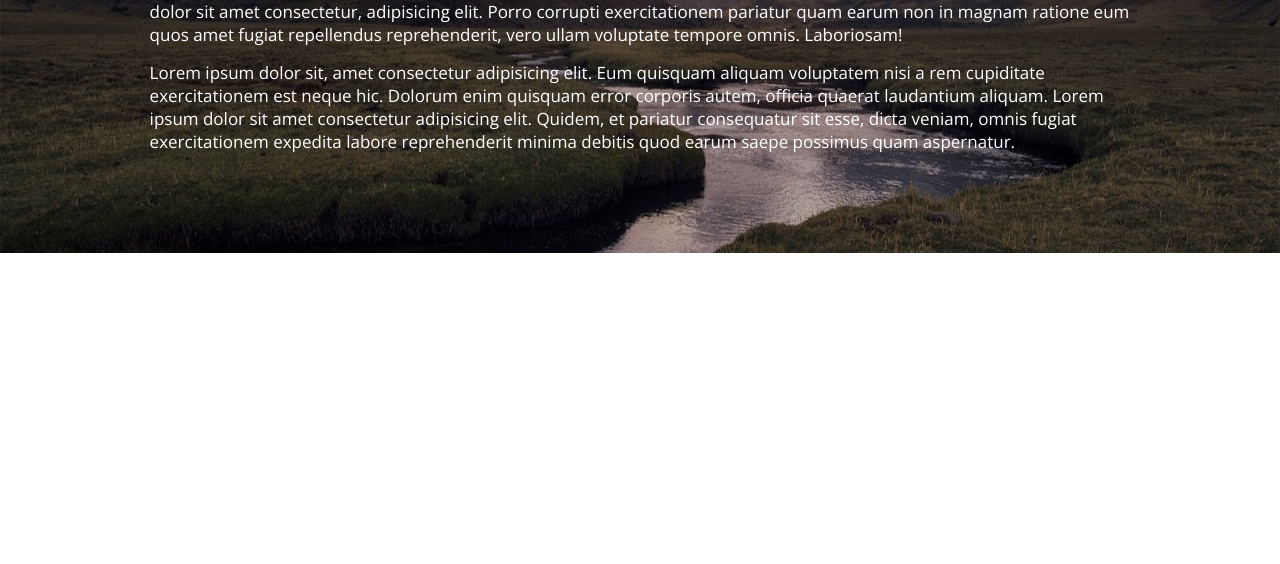
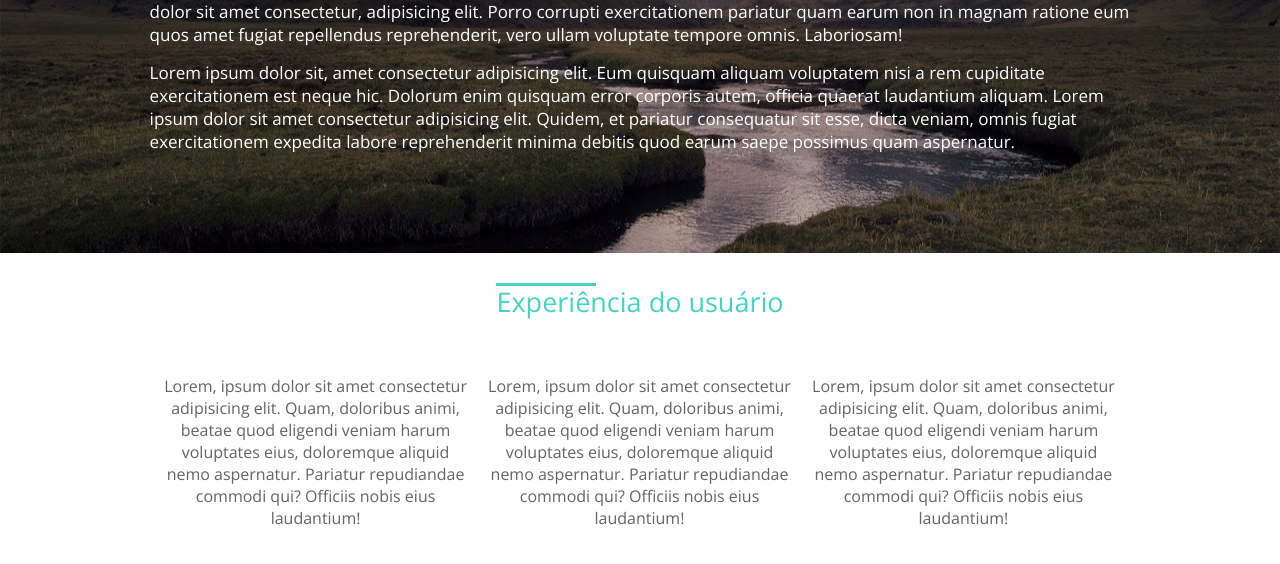
Before and after one commit to Gabriel-Penke/Projeto-Danki-code, a plain HTML site: page index.html in a window 1280 px wide. Shown: the part 264-828 px from the top of the page. Before the commit the page ends 800 px from the top, so only its background shows below. Drawn offline with nearby package versions, Linux system fonts and the light colour scheme.

Commit message:
Nova seção foi criada
Section diferenciais, que contem os ícones e os três textos abaixo do main-bg

```diff
--- a/css/style.css
+++ b/css/style.css
@@ -80,3 +80,49 @@ section.main-bg p{
     font-size: 17px;
     margin-top: 15px;
 }
+
+section.diferenciais{
+    padding: 30px 0;
+    text-align: center;
+}
+.line-text{
+    color: #44D4C5;
+    display: inline-block;
+    position: relative;
+}
+.line-text div{
+    position: absolute;
+    left: 0;
+    top: 0;
+    width: 200px;
+    height: 3px;
+    background: #44D4C5;
+}
+.line-text h2{
+    font-weight: normal;
+    font-size: 27px;
+}
+.icone-diferenciais{
+    margin-top: 30px;
+}
+.box-icone-single{
+    float: left;
+    width: 33.3%;
+    padding: 0 10px;
+    margin-bottom: 20px;
+}
+.box-icone-single h2{
+    color: rgb(97, 72, 26);
+    font-size: 40px;
+}
+.box-icone-single p{
+    color: #646464;
+    font-weight: lighter;
+    font-size: 16px;
+}
+
+@media screen and(max-width: 768px){
+    .box-icone-single{
+        width: 100%;
+    }
+}
--- a/index.html
+++ b/index.html
@@ -31,6 +31,30 @@
             <p>Lorem ipsum, dolor sit amet consectetur adipisicing elit. Deleniti ut omnis adipisci, quis porro libero doloribus delectus provident voluptate obcaecati dolore iste consequatur laborum veniam veritatis quos nam deserunt cumque. Lorem ipsum dolor sit amet consectetur, adipisicing elit. Porro corrupti exercitationem pariatur quam earum non in magnam ratione eum quos amet fugiat repellendus reprehenderit, vero ullam voluptate tempore omnis. Laboriosam!</p>
             <p>Lorem ipsum dolor sit, amet consectetur adipisicing elit. Eum quisquam aliquam voluptatem nisi a rem cupiditate exercitationem est neque hic. Dolorum enim quisquam error corporis autem, officia quaerat laudantium aliquam. Lorem ipsum dolor sit amet consectetur adipisicing elit. Quidem, et pariatur consequatur sit esse, dicta veniam, omnis fugiat exercitationem expedita labore reprehenderit minima debitis quod earum saepe possimus quam aspernatur.</p>
         </div>
-    </section>
+    </section><!--Section main bg-->
+    <section class="diferenciais">
+        <div class="conteiner">
+            <div class="line-text">
+                <div style="width:100px"></div>
+                <h2>Experiência do usuário</h2>
+            </div>
+
+            <div class="icones-diferenciais">
+                <div class="box-icone-single">
+                    <h2><i class="fa fa-bolt" aria-hidden="true"></i></h2>
+                    <p>Lorem, ipsum dolor sit amet consectetur adipisicing elit. Quam, doloribus animi, beatae quod eligendi veniam harum voluptates eius, doloremque aliquid nemo aspernatur. Pariatur repudiandae commodi qui? Officiis nobis eius laudantium!</p>
+                </div><!--Box1-->
+                <div class="box-icone-single">
+                    <h2><i class="fa fa-bolt" aria-hidden="true"></i></h2>
+                    <p>Lorem, ipsum dolor sit amet consectetur adipisicing elit. Quam, doloribus animi, beatae quod eligendi veniam harum voluptates eius, doloremque aliquid nemo aspernatur. Pariatur repudiandae commodi qui? Officiis nobis eius laudantium!</p>
+                </div><!--Box2-->
+                <div class="box-icone-single">
+                    <h2><i class="fa fa-bolt" aria-hidden="true"></i></h2>
+                    <p>Lorem, ipsum dolor sit amet consectetur adipisicing elit. Quam, doloribus animi, beatae quod eligendi veniam harum voluptates eius, doloremque aliquid nemo aspernatur. Pariatur repudiandae commodi qui? Officiis nobis eius laudantium!</p>
+                </div><!--Box3-->
+                <div class="clear"></div>
+            </div>
+        </div>
+    </section><!--Section diferenciais-->
 </body>
 </html>
```
